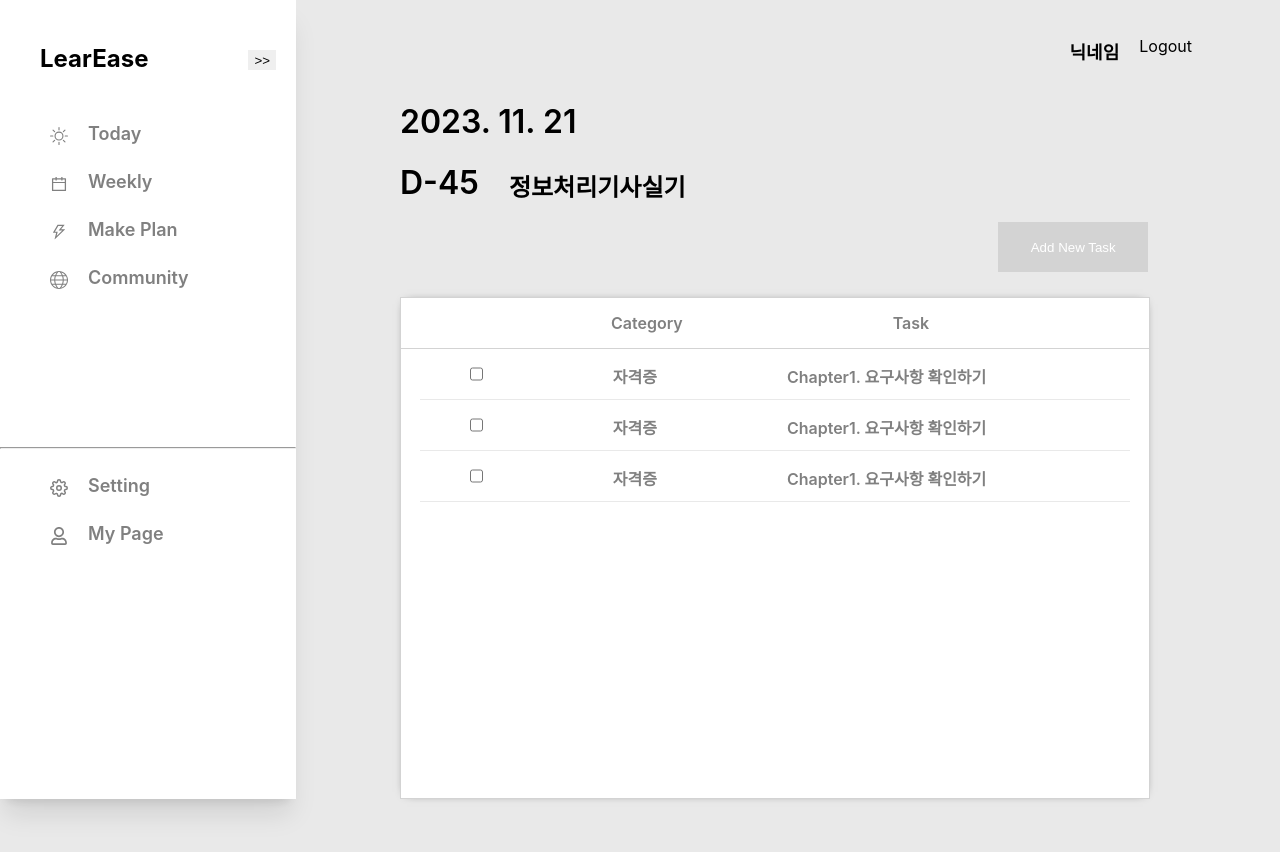
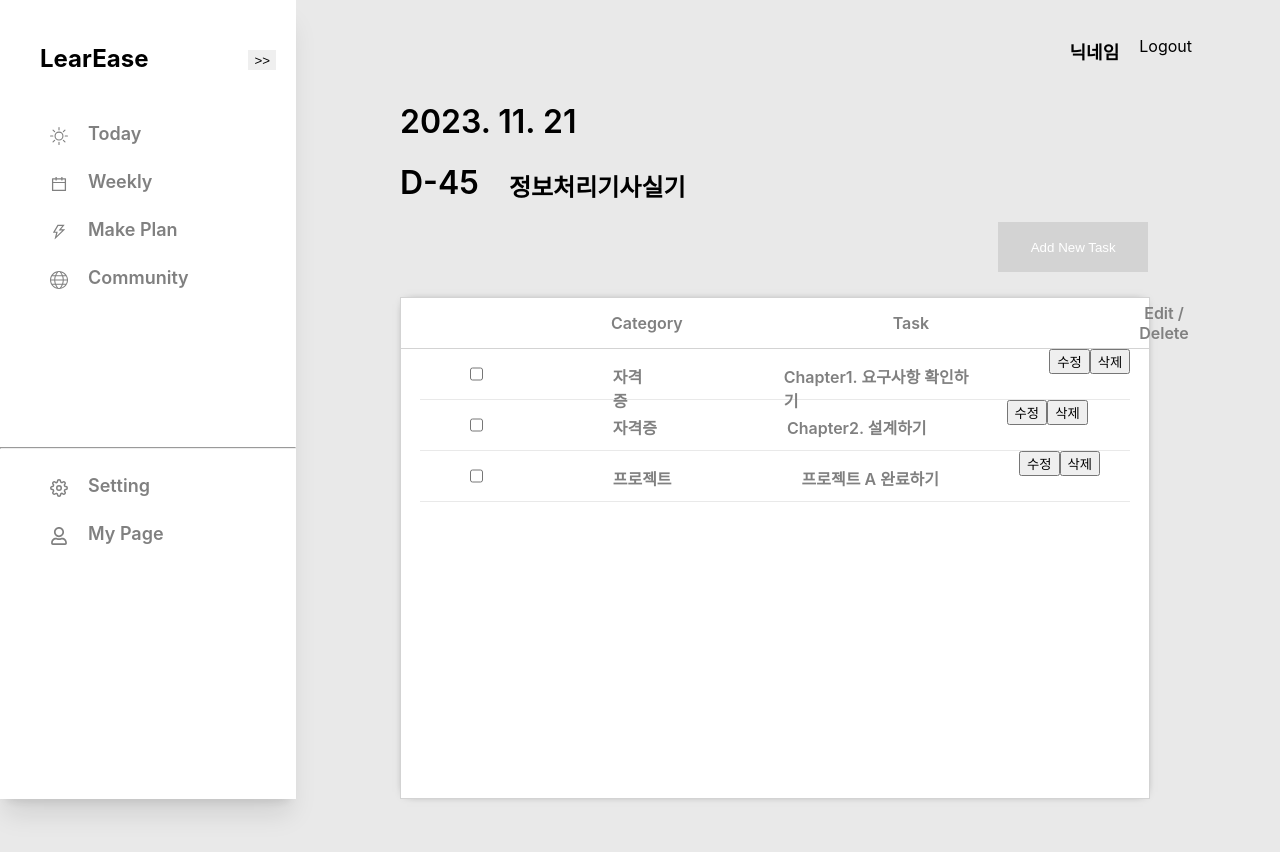
Before and after one commit to InQ-InQ-InQ-InQ-InQ/LearnEase_FE, a React (Create React App) app in the folder frontend/: page /today in a window 1280 px wide. Shown: the top 852 px of the page. Built offline with nearby package versions, Linux system fonts and the light colour scheme.

Commit message:
feat: TodayList 삭제기능 구현

```diff
--- a/frontend/src/page/Today.jsx
+++ b/frontend/src/page/Today.jsx
@@ -1,17 +1,42 @@
 import React, { useState } from 'react';
+import axios from 'axios';
 import Header from '../component/Header';
 import SideBar from '../component/SideBar';
 import styles from '../style/Today.module.css';
 import AddTask from './AddTask';
 
 function Today() {
+  const accessToken = sessionStorage.getItem('accessToken');
   const today = new Date();
-  const [addTask, setAddTask] = useState(false);
+  const [addTask, setAddTask] = useState(false); // task 추가
+  const [tasks, setTasks] = useState([
+    { id: 1, category: '자격증', content: 'Chapter1. 요구사항 확인하기' },
+    { id: 2, category: '자격증', content: 'Chapter2. 설계하기' },
+    { id: 3, category: '프로젝트', content: '프로젝트 A 완료하기' },
+  ]);
 
   const formattedDate = `${today.getFullYear()}. ${today.getMonth() + 1}. ${today.getDate()}`;
 
   const taskHandler = () => {
     setAddTask(true);
+  };
+
+  const deleteTask = async (taskId) => {
+    const isConfirmed = window.confirm('삭제하시겠습니까?');
+
+    if (isConfirmed) {
+      try {
+        await axios.delete('/task', {
+          headers: {
+            Authorization: `Bearer ${accessToken}`,
+          },
+        });
+        const updatedTasks = tasks.filter((task) => task.id !== taskId);
+        setTasks(updatedTasks);
+      } catch (error) {
+        console.log('Task 삭제 실패', error);
+      }
+    }
   };
 
     return (
@@ -35,23 +60,18 @@ function Today() {
               <div className={styles.top}>
                 <p className={styles.toptext}>Category</p>
                 <p className={styles.toptext}>Task</p>
+                <p className={styles.toptext}>Edit / Delete</p>
               </div>
               {/* 정보 가져오기 */}
-              <div className={styles.taskwrap}>
-                <input type="checkbox" className={styles.check} />
-                <div className={styles.value}>자격증</div>
-                <div className={styles.value}>Chapter1. 요구사항 확인하기</div>
-              </div>
-              <div className={styles.taskwrap}>
-                <input type="checkbox" className={styles.check} />
-                <div className={styles.value}>자격증</div>
-                <div className={styles.value}>Chapter1. 요구사항 확인하기</div>
-              </div>
-              <div className={styles.taskwrap}>
-                <input type="checkbox" className={styles.check} />
-                <div className={styles.value}>자격증</div>
-                <div className={styles.value}>Chapter1. 요구사항 확인하기</div>
-              </div>
+              {tasks.map((task) => (
+                <div key={task.id} className={styles.taskwrap}>
+                  <input type="checkbox" className={styles.check} />
+                  <div className={styles.value}>{task.category}</div>
+                  <div className={styles.value}>{task.content}</div>
+                  <div><input type="button" className={styles.editbtn} value="수정" /></div>
+                  <div><input type="button" className={styles.removebtn} value="삭제" onClick={deleteTask} /></div>
+                </div>
+              ))}
             </div>
           </div>
         </div>
```
